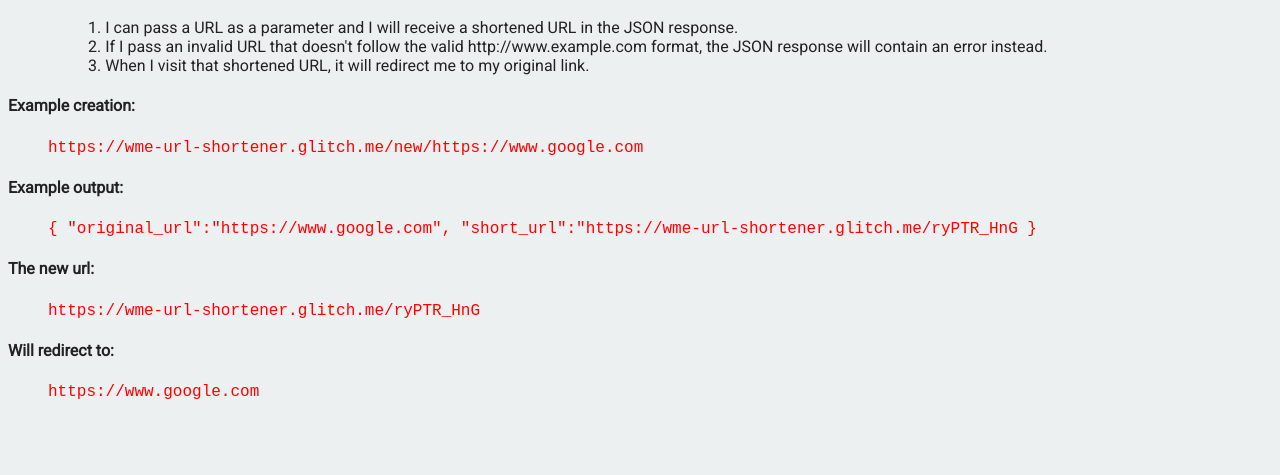
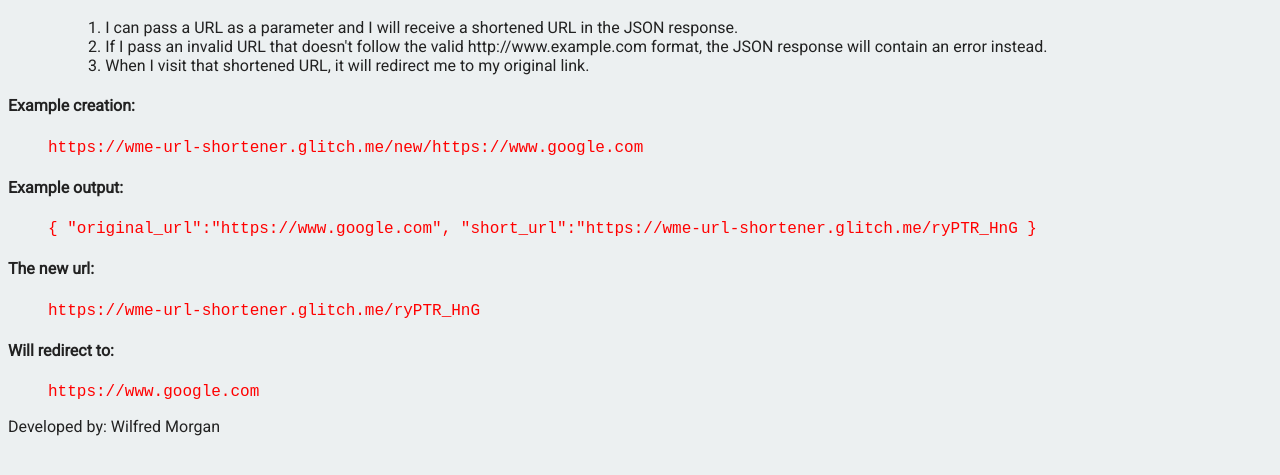
Before and after one commit to wmemorgan/url-shortener, a website: page views/index.html in a window 1280 px wide. Shown: the part 103-578 px from the top of the page. Drawn offline with Linux system fonts and the light colour scheme; files that its build step writes are made by us from their sources.

Commit message:
Add footer

```diff
--- a/views/index.html
+++ b/views/index.html
@@ -45,6 +45,10 @@
     <code>https://www.google.com</code>
   </blockquote>
 
+  <footer>
+    <p>Developed by: Wilfred Morgan</p>
+  </footer>
+
 </body>
 
 </html>
```
